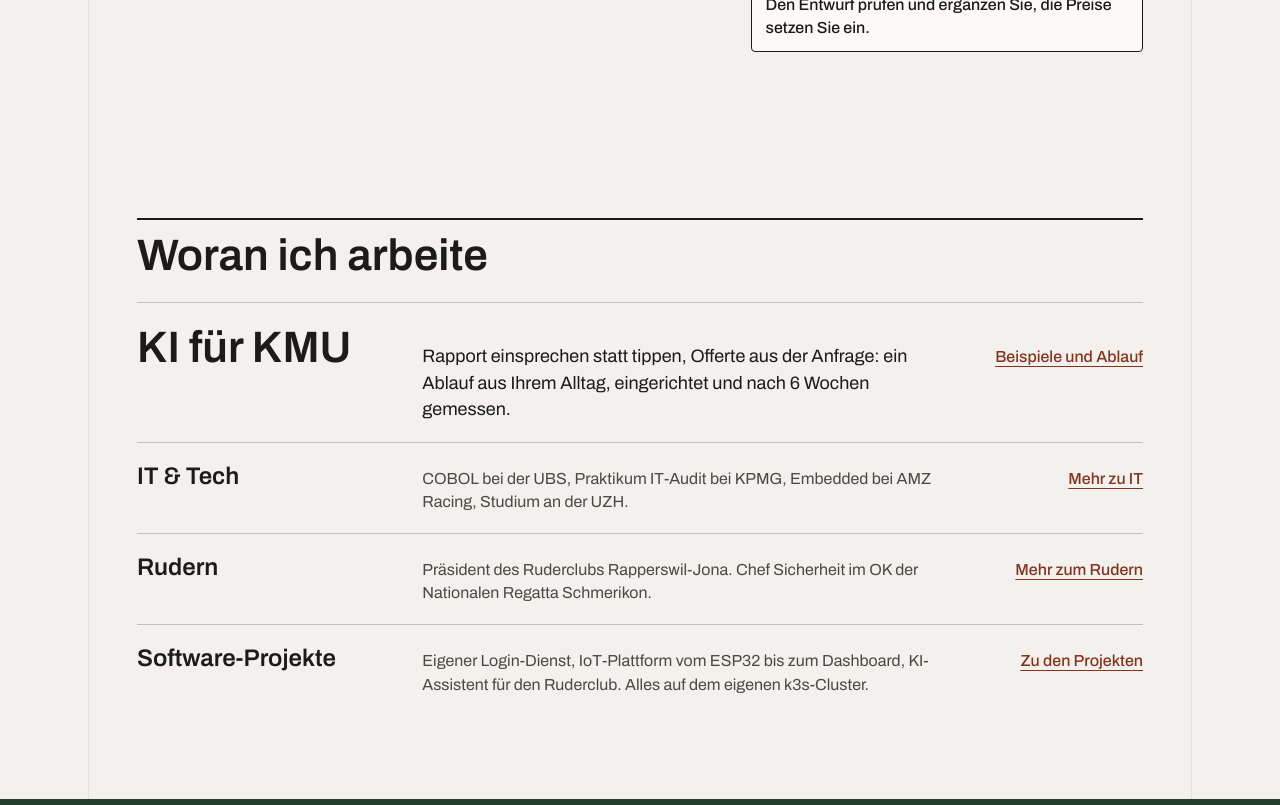
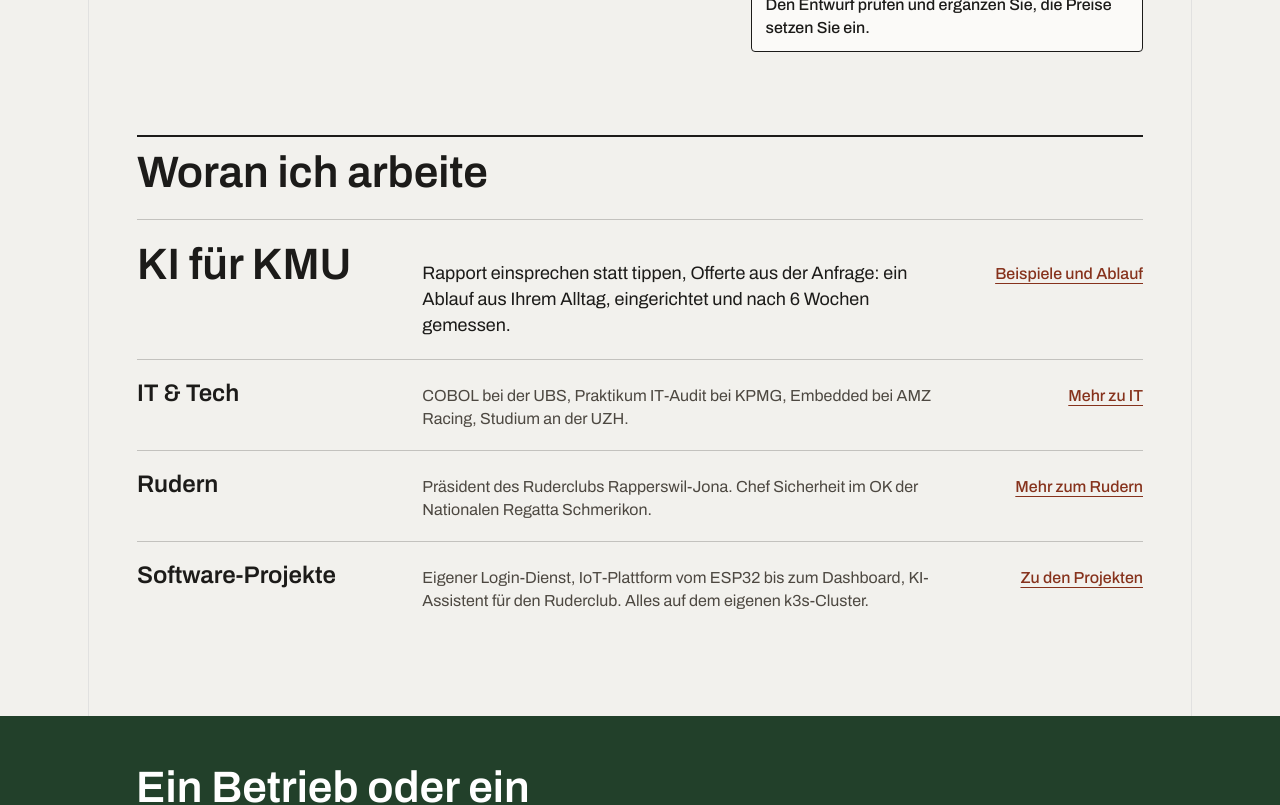
Before and after one commit to doemefu/furchert-ch, a Next.js app: page /de in a window 1280 px wide. Shown: the part 920-1725 px from the top of the page. Built offline with nearby package versions, Linux system fonts and the light colour scheme; no server answers.

Commit message:
Fix doubled gap above the areas, frame the focused row, keep the title from fading on hover

```diff
--- a/src/styles/globals.css
+++ b/src/styles/globals.css
@@ -488,7 +488,7 @@ a.hover-card:hover { opacity: 1; background: var(--n-10); }
 /* ── HOME AREAS DIRECTORY AND CLOSING BAND (redesign PR 10) ──
    Ruled rows, the offer largest; the row link says where it leads, no arrow.
    Band: one flat forest field per page, text white / --on-band-2. */
-.dir-wrap { padding-top: var(--section-y); padding-bottom: var(--section-y); }
+.dir-wrap { padding-bottom: var(--section-y); }
 .dir-head { padding-top: var(--space-3); border-top: 2px solid var(--rule); font-size: var(--text-h2); font-stretch: var(--stretch-heading); font-weight: var(--weight-heading); line-height: 1.05; color: var(--text-1); }
 .dir-rows { margin-top: var(--space-4); }
 .dir-row { position: relative; display: grid; grid-template-columns: minmax(0, 1fr); gap: var(--space-1); padding: var(--space-4) 0; border-top: 1px solid var(--hairline-strong); color: var(--text-1); }
@@ -496,8 +496,12 @@ a.hover-card:hover { opacity: 1; background: var(--n-10); }
 /* The title link covers the whole row (tap area); its name is the title, the destination label is its description. */
 .dir-title a { color: inherit; text-decoration: none; }
 .dir-title a::after { content: ""; position: absolute; inset: 0; }
+.dir-title a:hover { opacity: 1; }
+/* Keyboard focus frames the whole row; the link's own ring is dropped then. */
+.dir-row:has(a:focus-visible) { outline: 2px solid var(--text-1); outline-offset: 2px; }
+.dir-title a:focus-visible { outline: none; }
 .dir-text { max-width: 60ch; font-size: var(--text-16); line-height: 1.45; color: var(--text-2); }
-.dir-go { justify-self: start; font-weight: 500; color: var(--accent-ink); text-decoration: underline; text-decoration-thickness: 1px; text-underline-offset: .22em; }
+.dir-go { margin-top: var(--space-1); justify-self: start; font-weight: 500; color: var(--accent-ink); text-decoration: underline; text-decoration-thickness: 1px; text-underline-offset: .22em; }
 .dir-row:hover .dir-go { color: var(--accent); }
 .dir-row-main .dir-title { font-size: 2.125rem; }
 .dir-row-main .dir-text { font-size: var(--text-18); color: var(--text-1); }
```
Also changed, not shown: 1 other file (tests, documents, lock files or other folders).
